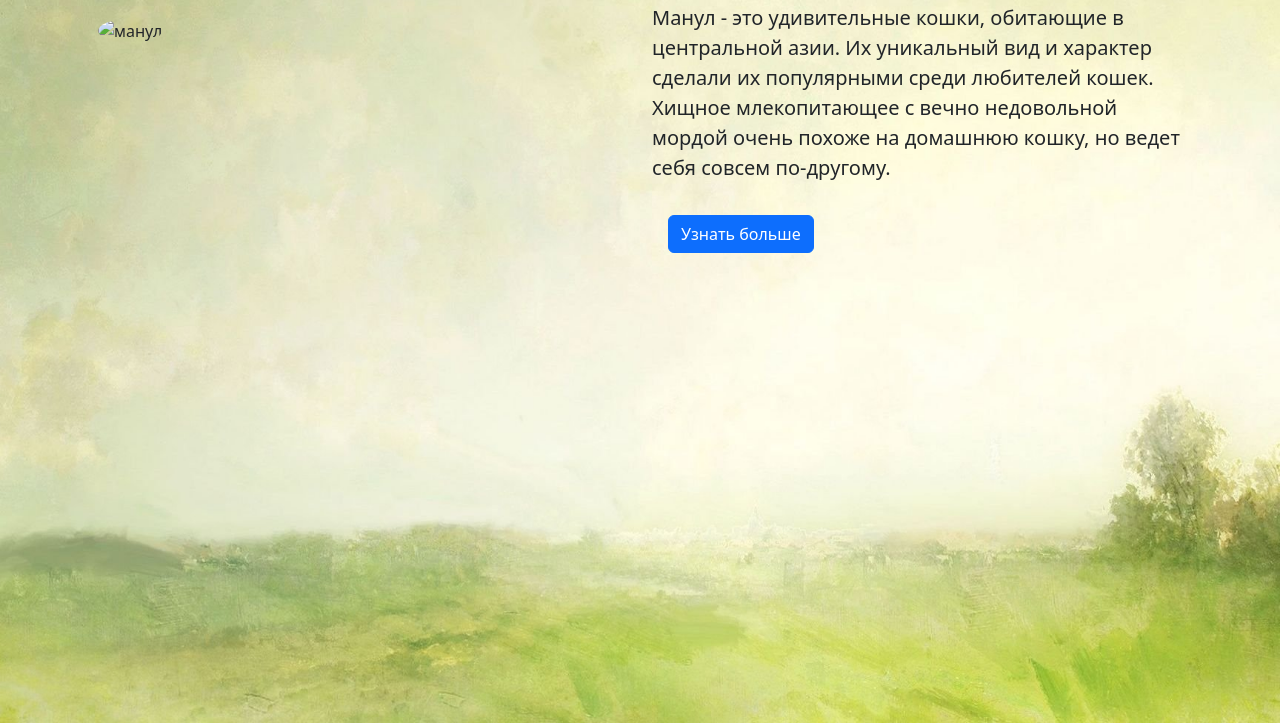
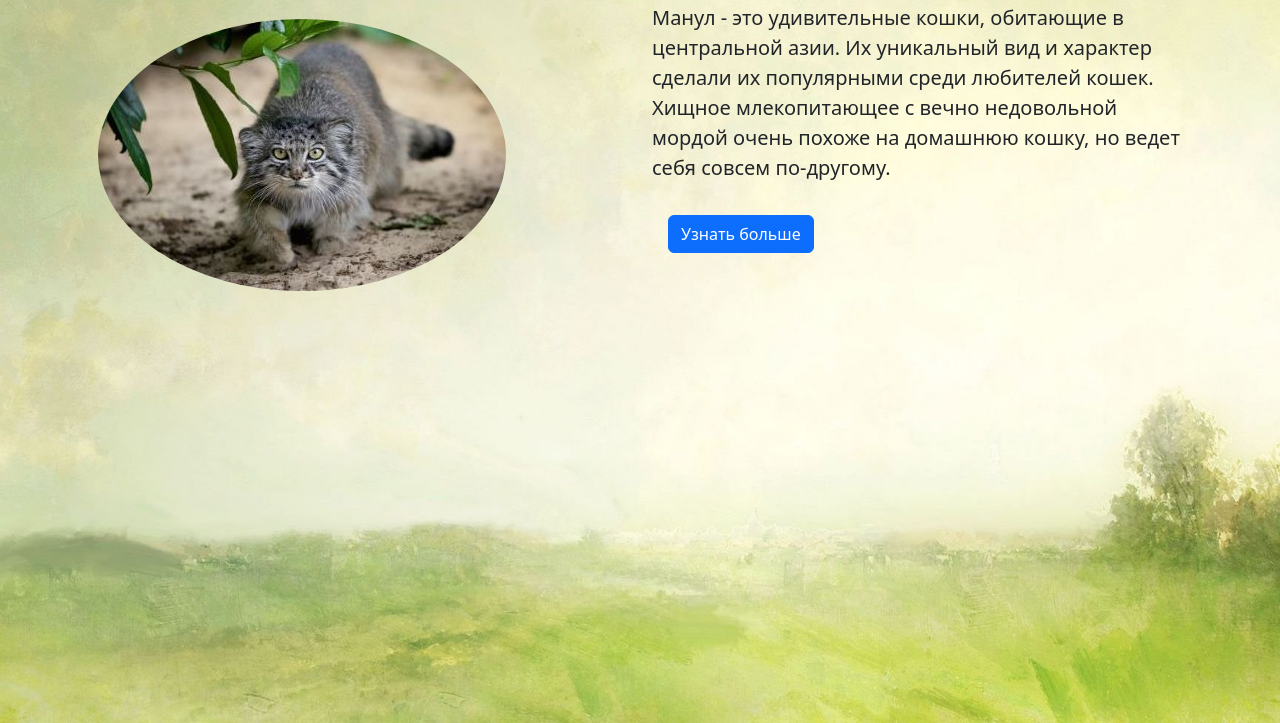
Before and after one commit to diankanee13/rep, a plain HTML site: page index.html in a window 1280 px wide. Shown: the part 77-800 px from the top of the page. Drawn offline with nearby package versions, Linux system fonts and the light colour scheme; files whose address does not match are found by name.

Commit message:
Update index.html

```diff
--- a/index.html
+++ b/index.html
@@ -30,7 +30,7 @@
 
         <div class="row">
             <div class="col-6">
-                <img src="manul.jpg" class="img-fluid rounded-circle m-3" alt="манул">
+                <img src="img/manul.jpg" class="img-fluid rounded-circle m-3" alt="манул">
             </div>
             <div class="col-6">
                 <p class="lead"> Манул - это удивительные кошки, обитающие в центральной азии. Их уникальный вид и характер сделали их популярными среди любителей кошек.
```
